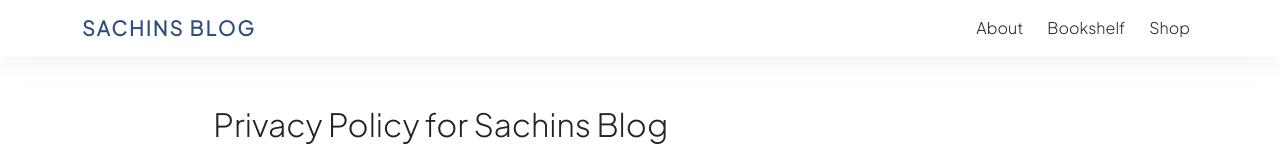
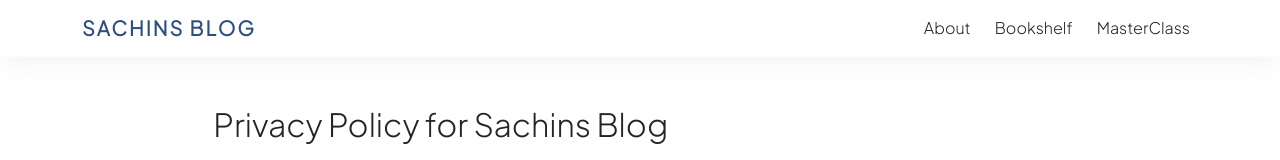
Before and after one commit to sachinshrmaa/sachins-blog, a Next.js app: page /privacy in a window 1280 px wide. Shown: the top 160 px of the page. Built offline with nearby package versions, Linux system fonts and the light colour scheme; a web font is replaced by a local one.

Commit message:
add the basics link to navbar

```diff
--- a/components/NavBar.jsx
+++ b/components/NavBar.jsx
@@ -20,7 +20,7 @@
                         <Link className="nav-link text-dark ms-md-2" href='/about'>About</Link>
                         <Link className="nav-link text-dark ms-md-2" href='/bookshelf'>Bookshelf</Link>
                         {/* <Link className="nav-link text-dark ms-md-2" href='/cohorts'>Cohort</Link> */}
-                        <a className="nav-link text-dark ms-md-2" href='https://www.betaurus.shop' target="_blank" rel="noreferrer">Shop</a>
+                        <a className="nav-link text-dark ms-md-2" href='https://thebasics.sachinsblog.in' target="_blank" rel="noreferrer">MasterClass</a>
                     </div>
                 </div>
             </div>
--- a/pages/_document.js
+++ b/pages/_document.js
@@ -1,6 +1,7 @@
 
 
 import { Html, Head, Main, NextScript } from 'next/document'
+import Script from 'next/script'
 
 export default function Document() {
   return (
@@ -9,14 +10,23 @@
             <link rel="preconnect" href="https://fonts.googleapis.com"/><link rel="preconnect" href="https://fonts.gstatic.com" crossorigin />
             <link href="https://fonts.googleapis.com/css2?family=Josefin+Sans&family=Lusitana&family=Plus+Jakarta+Sans:wght@300&family=Source+Serif+Pro:wght@300;700;900&display=swap" rel="stylesheet" />
 
-            <script async src="https://pagead2.googlesyndication.com/pagead/js/adsbygoogle.js?client=ca-pub-7352636507358273"
-     crossorigin="anonymous"></script>
+            {/* adsense script */}
+            <Script
+                strategy="beforeInteractive"
+                src="https://pagead2.googlesyndication.com/pagead/js/adsbygoogle.js?client=ca-pub-7352636507358273"
+                crossorigin="anonymous"
+            />
+
+
+
+
 
       <body>
         <Main />
         <NextScript />
 
       </body>
+
     </Html>
   )
 }
```
Also changed, not shown: public/stipill.png (renamed from public/sachinsblog.png).
